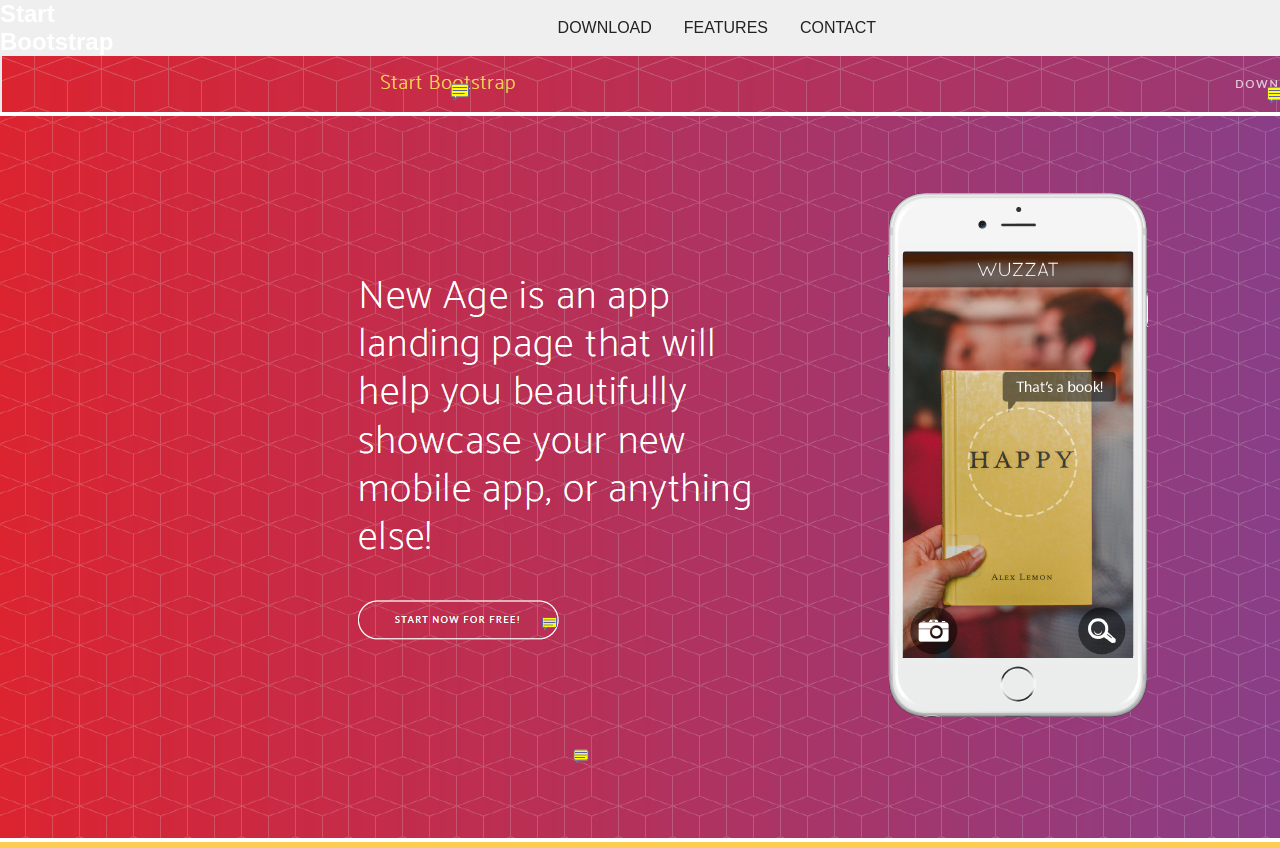
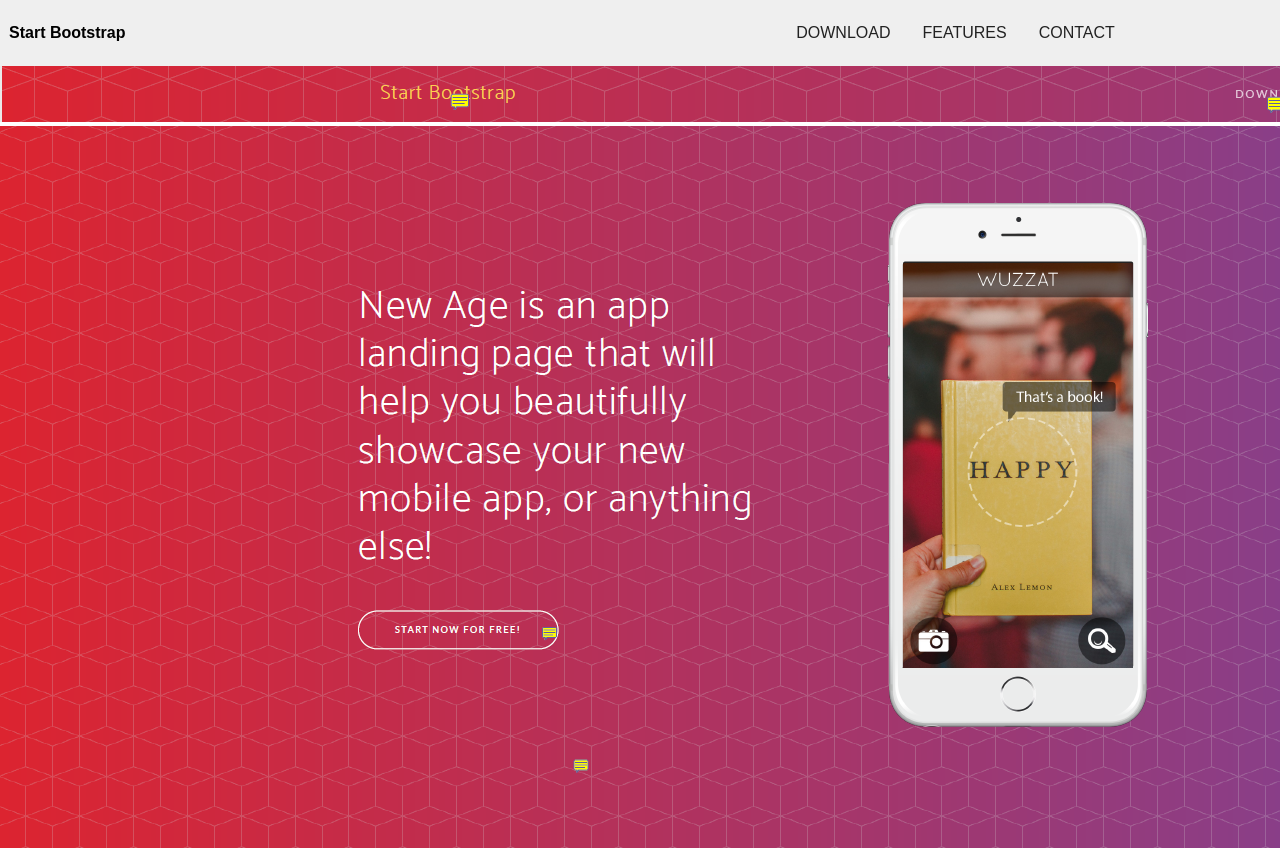
Before and after one commit to neczpal/scss-demo-site, a plain HTML site: page index.html in a window 1280 px wide. Shown: the top 848 px of the page. Drawn offline with Linux system fonts and the light colour scheme.

Commit message:
Navbar updates

```diff
--- a/css/main.css
+++ b/css/main.css
@@ -12,6 +12,7 @@
   margin: 0 auto;
   padding: 5px;
   position: relative;
+  width: 100%;
   max-width: 1280px;
 }
 @media only screen and (min-width: 992px) {
@@ -159,6 +160,9 @@
 }
 .nav__site-name {
   display: block;
+  font-size: 1rem;
+  line-height: 1rem;
+  align-self: center;
 }
 .nav__site-name:hover {
   color: #FFF;
@@ -167,9 +171,8 @@
   display: flex;
   align-items: flex-start;
   flex-direction: row-reverse;
-  width: 100%;
 }
-@media screen and (min-width: 40em) {
+@media only screen and (min-width: 992px) {
   .nav__container {
     align-items: center;
   }
@@ -179,10 +182,9 @@
   flex-direction: column;
   margin: 0 auto;
   padding: 0;
-  width: 100%;
   list-style: none;
 }
-@media screen and (min-width: 40em) {
+@media only screen and (min-width: 992px) {
   .nav__list {
     display: flex;
     align-items: flex-end;
@@ -217,7 +219,7 @@
   display: flex;
   align-items: center;
 }
-@media screen and (min-width: 40rem) {
+@media only screen and (min-width: 992px) {
   .nav__hamburger-menu-text {
     display: none;
   }
@@ -229,7 +231,7 @@
   align-items: center;
   cursor: pointer;
 }
-@media screen and (min-width: 40rem) {
+@media only screen and (min-width: 992px) {
   .nav__hamburger-label {
     display: none;
   }
@@ -242,7 +244,7 @@
   width: 1.5rem;
   padding: 0.75rem;
 }
-@media screen and (min-width: 40rem) {
+@media only screen and (min-width: 992px) {
   .nav__hamburger-icon {
     display: none;
   }
--- a/index.html
+++ b/index.html
@@ -14,8 +14,9 @@
 <body>
 <!-- Navigation -->
 <nav class="nav">
-        <h1 class="nav__site-name">Start Bootstrap</h1>
-        <div class="nav__container">
+    <div class="container">
+        <h1 class="nav__site-name col--4 col--l-6">Start Bootstrap</h1>
+        <div class="nav__container col--8 col--l-6">
             <label class="nav__hamburger-label" for="menu">
                 <span class="nav__hamburger-menu-text">Menu</span>
                 <span class="nav__hamburger-icon">
@@ -25,7 +26,7 @@
                 </span>
             </label>
             <input class="nav__hamburger-checkbox" type="checkbox" id="menu">
-            <ul class="nav__list">
+            <ul class="nav__list col--6">
                 <li class="nav__item">
                     <a class="nav__link" href="">Download</a>
                 </li>
@@ -37,26 +38,27 @@
                 </li>
             </ul>
         </div>
+    </div>
 </nav>
-    <img src="template/nav.png" />
+<img src="template/nav.png"/>
 
 <!-- New Age ... -->
-    <img src="template/newage.png" />
+<img src="template/newage.png"/>
 
 <!-- Discover ... -->
-    <img src="template/discover.png" />
+<img src="template/discover.png"/>
 
 <!-- Unlimited ... -->
-    <img src="template/unlimited.png" />
+<img src="template/unlimited.png"/>
 
 <!-- Stop waiting ... -->
-    <img src="template/stopwait.png" />
+<img src="template/stopwait.png"/>
 
 <!-- We <3 ... -->
-    <img src="template/weheart.png" />
+<img src="template/weheart.png"/>
 
 <!-- Footer -->
-    <img src="template/footer.png" />
+<img src="template/footer.png"/>
 </body>
 
 </html>
```
Lines whose indentation alone changed are shown as unchanged.
